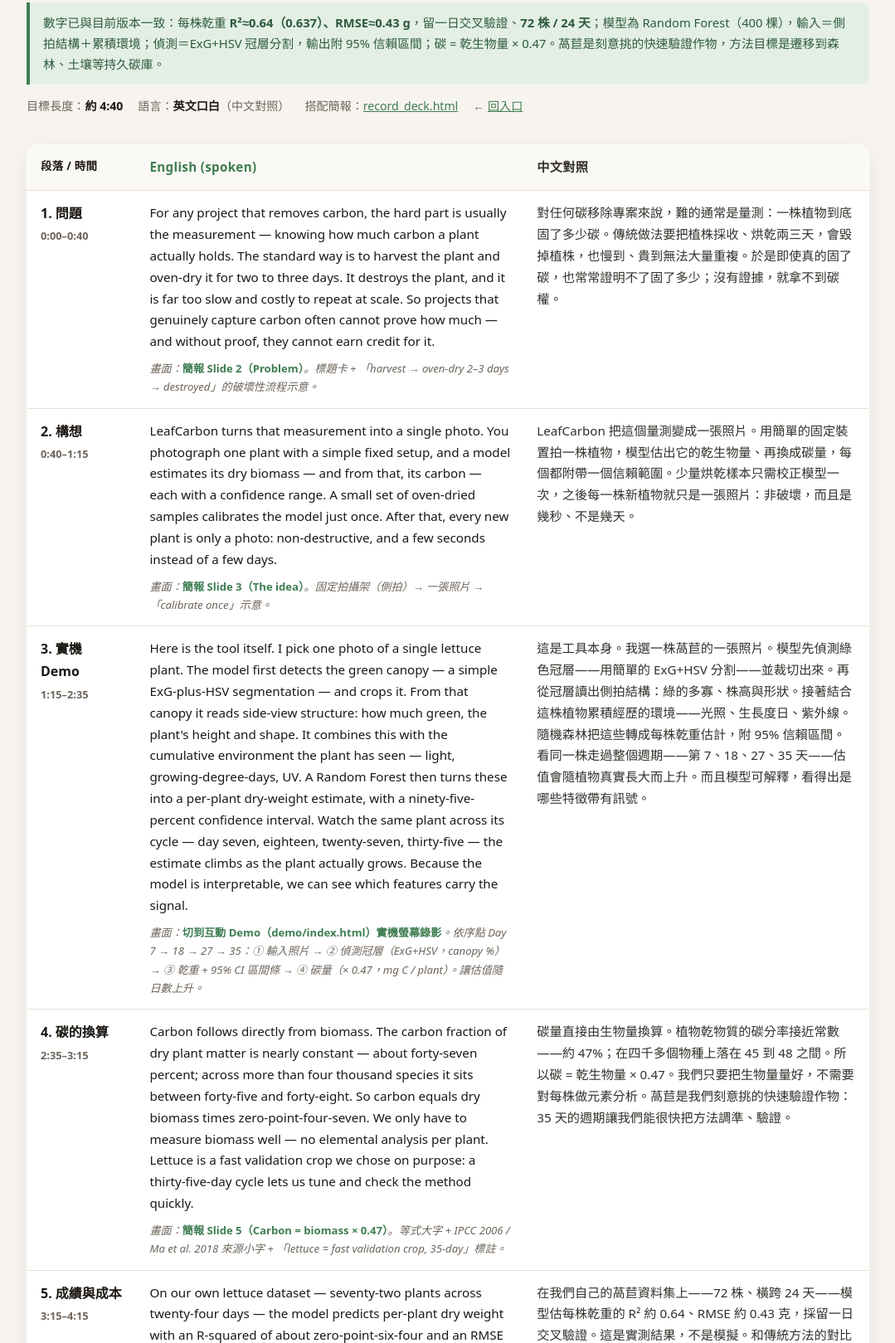
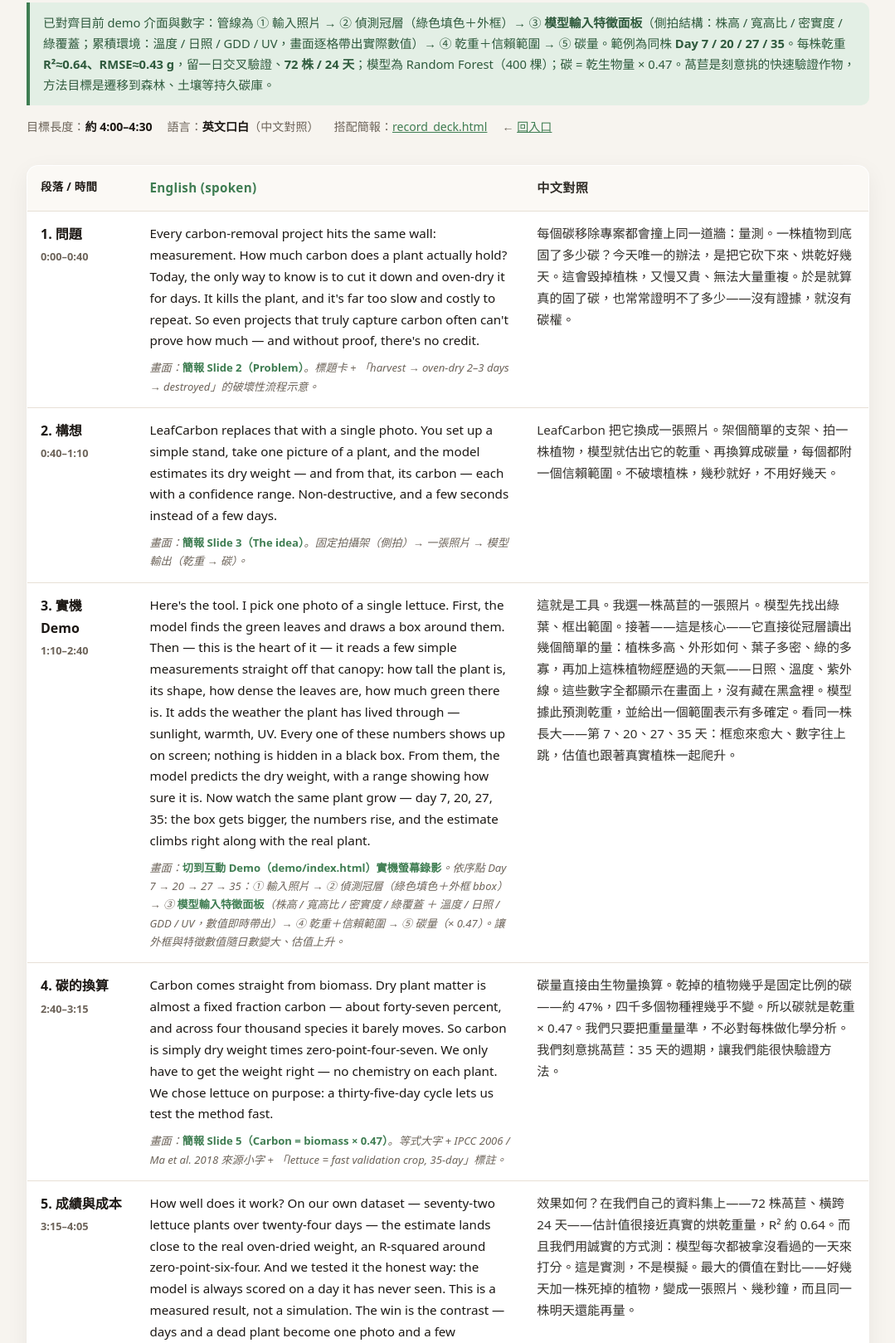
Before and after one commit to lplpp163/CharScan, a plain HTML site: page docs/demo_script.html in a window 1280 px wide. Shown: the part 227-1846 px from the top of the page at 83% size, without its empty margins (100-1179 px from the left). Drawn offline with Linux system fonts and the light colour scheme.

Commit message:
docs: demo 口白稿精煉、對齊新介面
- 移除「少量烘乾樣本只需校正模型一次」一句（不再講校正步驟）
- 全篇改通俗易懂、句子收緊；去掉 ExG/HSV、GDD、留一日、信賴區間等術語的生硬講法
- Demo 段對齊新介面：偵測外框 + 模型輸入特徵面板（數值即時顯示，強調無黑盒）
- 範例日數改 Day 7/20/27/35；目標長度調為約 4:00–4:30

```diff
--- a/docs/demo_script.html
+++ b/docs/demo_script.html
@@ -47,8 +47,8 @@
     <span class="kicker">LeafCarbon · 2026 Net Zero Tech</span>
     <h1>Demo 影片中英文稿對照表</h1>
     <p class="sub">≤ 5 分鐘介紹影片的口白草稿。比賽規定影片為英文，所以<b>左欄英文是實際要講的稿</b>，右欄中文是對照與討論用。場景提示為斜體，已對齊錄影簡報 <code>docs/record_deck.html</code> 的投影片編號與互動 Demo <code>demo/index.html</code>。</p>
-    <div class="note">數字已與目前版本一致：每株乾重 <b>R²≈0.64（0.637）、RMSE≈0.43 g</b>，留一日交叉驗證、<b>72 株 / 24 天</b>；模型為 Random Forest（400 棵），輸入＝側拍結構＋累積環境；偵測＝ExG+HSV 冠層分割，輸出附 95% 信賴區間；碳 = 乾生物量 × 0.47。萵苣是刻意挑的快速驗證作物，方法目標是遷移到森林、土壤等持久碳庫。</div>
-    <div class="meta"><span>目標長度：<b>約 4:40</b></span><span>語言：<b>英文口白</b>（中文對照）</span><span>搭配簡報：<a href="record_deck.html">record_deck.html</a></span><span>← <a href="../index.html">回入口</a></span></div>
+    <div class="note">已對齊目前 demo 介面與數字：管線為 ① 輸入照片 → ② 偵測冠層（綠色填色＋外框）→ ③ <b>模型輸入特徵面板</b>（側拍結構：株高 / 寬高比 / 密實度 / 綠覆蓋；累積環境：溫度 / 日照 / GDD / UV，畫面逐格帶出實際數值）→ ④ 乾重＋信賴範圍 → ⑤ 碳量。範例為同株 <b>Day 7 / 20 / 27 / 35</b>。每株乾重 <b>R²≈0.64、RMSE≈0.43 g</b>，留一日交叉驗證、<b>72 株 / 24 天</b>；模型為 Random Forest（400 棵）；碳 = 乾生物量 × 0.47。萵苣是刻意挑的快速驗證作物，方法目標是遷移到森林、土壤等持久碳庫。</div>
+    <div class="meta"><span>目標長度：<b>約 4:00–4:30</b></span><span>語言：<b>英文口白</b>（中文對照）</span><span>搭配簡報：<a href="record_deck.html">record_deck.html</a></span><span>← <a href="../index.html">回入口</a></span></div>
   </header>
 
   <table>
@@ -58,39 +58,39 @@
     <tbody>
       <tr>
         <td class="seg">1. 問題<span class="t">0:00–0:40</span></td>
-        <td class="en">For any project that removes carbon, the hard part is usually the measurement — knowing how much carbon a plant actually holds. The standard way is to harvest the plant and oven-dry it for two to three days. It destroys the plant, and it is far too slow and costly to repeat at scale. So projects that genuinely capture carbon often cannot prove how much — and without proof, they cannot earn credit for it.
+        <td class="en">Every carbon-removal project hits the same wall: measurement. How much carbon does a plant actually hold? Today, the only way to know is to cut it down and oven-dry it for days. It kills the plant, and it's far too slow and costly to repeat. So even projects that truly capture carbon often can't prove how much — and without proof, there's no credit.
         <span class="scene">畫面：<b>簡報 Slide 2（Problem）</b>。標題卡 + 「harvest → oven-dry 2–3 days → destroyed」的破壞性流程示意。</span></td>
-        <td class="zh">對任何碳移除專案來說，難的通常是量測：一株植物到底固了多少碳。傳統做法要把植株採收、烘乾兩三天，會毀掉植株，也慢到、貴到無法大量重複。於是即使真的固了碳，也常常證明不了固了多少；沒有證據，就拿不到碳權。</td>
+        <td class="zh">每個碳移除專案都會撞上同一道牆：量測。一株植物到底固了多少碳？今天唯一的辦法，是把它砍下來、烘乾好幾天。這會毀掉植株，又慢又貴、無法大量重複。於是就算真的固了碳，也常常證明不了多少——沒有證據，就沒有碳權。</td>
       </tr>
       <tr>
-        <td class="seg">2. 構想<span class="t">0:40–1:15</span></td>
-        <td class="en">LeafCarbon turns that measurement into a single photo. You photograph one plant with a simple fixed setup, and a model estimates its dry biomass — and from that, its carbon — each with a confidence range. A small set of oven-dried samples calibrates the model just once. After that, every new plant is only a photo: non-destructive, and a few seconds instead of a few days.
-        <span class="scene">畫面：<b>簡報 Slide 3（The idea）</b>。固定拍攝架（側拍）→ 一張照片 →「calibrate once」示意。</span></td>
-        <td class="zh">LeafCarbon 把這個量測變成一張照片。用簡單的固定裝置拍一株植物，模型估出它的乾生物量、再換成碳量，每個都附帶一個信賴範圍。少量烘乾樣本只需校正模型一次，之後每一株新植物就只是一張照片：非破壞，而且是幾秒、不是幾天。</td>
+        <td class="seg">2. 構想<span class="t">0:40–1:10</span></td>
+        <td class="en">LeafCarbon replaces that with a single photo. You set up a simple stand, take one picture of a plant, and the model estimates its dry weight — and from that, its carbon — each with a confidence range. Non-destructive, and a few seconds instead of a few days.
+        <span class="scene">畫面：<b>簡報 Slide 3（The idea）</b>。固定拍攝架（側拍）→ 一張照片 → 模型輸出（乾重 → 碳）。</span></td>
+        <td class="zh">LeafCarbon 把它換成一張照片。架個簡單的支架、拍一株植物，模型就估出它的乾重、再換算成碳量，每個都附一個信賴範圍。不破壞植株，幾秒就好，不用好幾天。</td>
       </tr>
       <tr>
-        <td class="seg">3. 實機 Demo<span class="t">1:15–2:35</span></td>
-        <td class="en">Here is the tool itself. I pick one photo of a single lettuce plant. The model first detects the green canopy — a simple ExG-plus-HSV segmentation — and crops it. From that canopy it reads side-view structure: how much green, the plant's height and shape. It combines this with the cumulative environment the plant has seen — light, growing-degree-days, UV. A Random Forest then turns these into a per-plant dry-weight estimate, with a ninety-five-percent confidence interval. Watch the same plant across its cycle — day seven, eighteen, twenty-seven, thirty-five — the estimate climbs as the plant actually grows. Because the model is interpretable, we can see which features carry the signal.
-        <span class="scene">畫面：<b>切到互動 Demo（demo/index.html）實機螢幕錄影</b>。依序點 Day 7 → 18 → 27 → 35：① 輸入照片 → ② 偵測冠層（ExG+HSV，canopy %）→ ③ 乾重 + 95% CI 區間條 → ④ 碳量（× 0.47，mg C / plant）。讓估值隨日數上升。</span></td>
-        <td class="zh">這是工具本身。我選一株萵苣的一張照片。模型先偵測綠色冠層——用簡單的 ExG+HSV 分割——並裁切出來。再從冠層讀出側拍結構：綠的多寡、株高與形狀。接著結合這株植物累積經歷的環境——光照、生長度日、紫外線。隨機森林把這些轉成每株乾重估計，附 95% 信賴區間。看同一株走過整個週期——第 7、18、27、35 天——估值會隨植物真實長大而上升。而且模型可解釋，看得出是哪些特徵帶有訊號。</td>
+        <td class="seg">3. 實機 Demo<span class="t">1:10–2:40</span></td>
+        <td class="en">Here's the tool. I pick one photo of a single lettuce. First, the model finds the green leaves and draws a box around them. Then — this is the heart of it — it reads a few simple measurements straight off that canopy: how tall the plant is, its shape, how dense the leaves are, how much green there is. It adds the weather the plant has lived through — sunlight, warmth, UV. Every one of these numbers shows up on screen; nothing is hidden in a black box. From them, the model predicts the dry weight, with a range showing how sure it is. Now watch the same plant grow — day 7, 20, 27, 35: the box gets bigger, the numbers rise, and the estimate climbs right along with the real plant.
+        <span class="scene">畫面：<b>切到互動 Demo（demo/index.html）實機螢幕錄影</b>。依序點 Day 7 → 20 → 27 → 35：① 輸入照片 → ② 偵測冠層（綠色填色＋外框 bbox）→ ③ <b>模型輸入特徵面板</b>（株高 / 寬高比 / 密實度 / 綠覆蓋 ＋ 溫度 / 日照 / GDD / UV，數值即時帶出）→ ④ 乾重＋信賴範圍 → ⑤ 碳量（× 0.47）。讓外框與特徵數值隨日數變大、估值上升。</span></td>
+        <td class="zh">這就是工具。我選一株萵苣的一張照片。模型先找出綠葉、框出範圍。接著——這是核心——它直接從冠層讀出幾個簡單的量：植株多高、外形如何、葉子多密、綠的多寡，再加上這株植物經歷過的天氣——日照、溫度、紫外線。這些數字全都顯示在畫面上，沒有藏在黑盒裡。模型據此預測乾重，並給出一個範圍表示有多確定。看同一株長大——第 7、20、27、35 天：框愈來愈大、數字往上跳，估值也跟著真實植株一起爬升。</td>
       </tr>
       <tr>
-        <td class="seg">4. 碳的換算<span class="t">2:35–3:15</span></td>
-        <td class="en">Carbon follows directly from biomass. The carbon fraction of dry plant matter is nearly constant — about forty-seven percent; across more than four thousand species it sits between forty-five and forty-eight. So carbon equals dry biomass times zero-point-four-seven. We only have to measure biomass well — no elemental analysis per plant. Lettuce is a fast validation crop we chose on purpose: a thirty-five-day cycle lets us tune and check the method quickly.
+        <td class="seg">4. 碳的換算<span class="t">2:40–3:15</span></td>
+        <td class="en">Carbon comes straight from biomass. Dry plant matter is almost a fixed fraction carbon — about forty-seven percent, and across four thousand species it barely moves. So carbon is simply dry weight times zero-point-four-seven. We only have to get the weight right — no chemistry on each plant. We chose lettuce on purpose: a thirty-five-day cycle lets us test the method fast.
         <span class="scene">畫面：<b>簡報 Slide 5（Carbon = biomass × 0.47）</b>。等式大字 + IPCC 2006 / Ma et al. 2018 來源小字 + 「lettuce = fast validation crop, 35-day」標註。</span></td>
-        <td class="zh">碳量直接由生物量換算。植物乾物質的碳分率接近常數——約 47%；在四千多個物種上落在 45 到 48 之間。所以碳 = 乾生物量 × 0.47。我們只要把生物量量好，不需要對每株做元素分析。萵苣是我們刻意挑的快速驗證作物：35 天的週期讓我們能很快把方法調準、驗證。</td>
+        <td class="zh">碳量直接由生物量換算。乾掉的植物幾乎是固定比例的碳——約 47%，四千多個物種裡幾乎不變。所以碳就是乾重 × 0.47。我們只要把重量量準，不必對每株做化學分析。我們刻意挑萵苣：35 天的週期，讓我們能很快驗證方法。</td>
       </tr>
       <tr>
-        <td class="seg">5. 成績與成本<span class="t">3:15–4:15</span></td>
-        <td class="en">On our own lettuce dataset — seventy-two plants across twenty-four days — the model predicts per-plant dry weight with an R-squared of about zero-point-six-four and an RMSE of about zero-point-four-three grams, under leave-one-day-out cross-validation. This is a measured result, not a simulation. The contrast with the standard method is the point: days and a destroyed plant become one photo and a few seconds, and the same plant can be measured again later. Every estimate carries its own uncertainty range, so we always know how confident it is.
-        <span class="scene">畫面：<b>簡報 Slide 6（Results）</b>。三個大數字 R²≈0.64 / RMSE≈0.43 g / leave-one-day-out（72 株·24 天）；右側「days + destroyed」對「seconds + repeatable」對比；可疊一段 Demo 的 CI 區間條特寫。</span></td>
-        <td class="zh">在我們自己的萵苣資料集上——72 株、橫跨 24 天——模型估每株乾重的 R² 約 0.64、RMSE 約 0.43 克，採留一日交叉驗證。這是實測結果，不是模擬。和傳統方法的對比正是重點：數天又毀植株，變成一張照片、幾秒，而且同一株之後還能再量。每筆估計都帶自己的不確定度範圍，所以我們永遠知道這次估得有多準。</td>
+        <td class="seg">5. 成績與成本<span class="t">3:15–4:05</span></td>
+        <td class="en">How well does it work? On our own dataset — seventy-two lettuce plants over twenty-four days — the estimate lands close to the real oven-dried weight, an R-squared around zero-point-six-four. And we tested it the honest way: the model is always scored on a day it has never seen. This is a measured result, not a simulation. The win is the contrast — days and a dead plant become one photo and a few seconds, and you can measure the same plant again tomorrow.
+        <span class="scene">畫面：<b>簡報 Slide 6（Results）</b>。三個大數字 R²≈0.64 / RMSE≈0.43 g / 留一日（72 株·24 天）；右側「days + destroyed」對「seconds + repeatable」對比；可疊一段 Demo 的信賴範圍特寫。</span></td>
+        <td class="zh">效果如何？在我們自己的資料集上——72 株萵苣、橫跨 24 天——估計值很接近真實的烘乾重量，R² 約 0.64。而且我們用誠實的方式測：模型每次都被拿沒看過的一天來打分。這是實測，不是模擬。最大的價值在對比——好幾天加一株死掉的植物，變成一張照片、幾秒鐘，而且同一株明天還能再量。</td>
       </tr>
       <tr>
-        <td class="seg">6. 邊界與收尾<span class="t">4:15–4:45</span></td>
-        <td class="en">One thing we are careful about: this is measurement, not a carbon credit — and lettuce is the test crop, not the carbon sink. What LeafCarbon builds is a low-cost, non-destructive ruler. Once calibrated, the same approach extends to the carbon pools that actually matter — forests, soils, restoration sites — where cheap measurement is exactly what is missing today.
+        <td class="seg">6. 邊界與收尾<span class="t">4:05–4:35</span></td>
+        <td class="en">One honest boundary: this is a measurement, not a carbon credit — and lettuce is just our test crop, not the carbon sink. What we've built is a cheap, non-destructive ruler. The same ruler can move to the pools that really matter — forests, soils, restoration land — where cheap measurement is exactly what's missing today.
         <span class="scene">畫面：<b>簡報 Slide 7（Scope）→ Slide 8（Close）</b>。先打出「measurement ≠ credit · lettuce ≠ sink」誠實邊界，再切森林／土壤／復育場景，LeafCarbon 標誌定格。</span></td>
-        <td class="zh">有一件事我們很謹慎：這是量測，不是碳權；萵苣是測試作物，不是碳匯標的。LeafCarbon 做的是一把低成本、非破壞的尺。校正之後，同一套做法可以延伸到真正重要的碳庫——森林、土壤、生態復育——而那裡今天正缺的，就是便宜的量測。</td>
+        <td class="zh">一個誠實的邊界：這是量測，不是碳權；萵苣只是測試作物，不是碳匯標的。我們做的是一把便宜、非破壞的尺。這把尺可以移到真正重要的碳庫——森林、土壤、復育地——而那裡今天最缺的，正是便宜的量測。</td>
       </tr>
     </tbody>
   </table>
```
